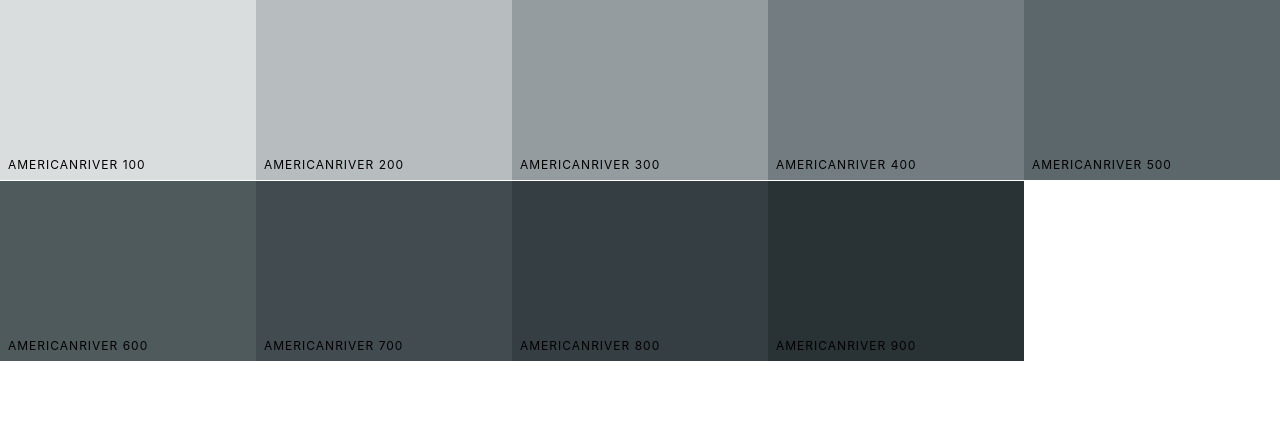
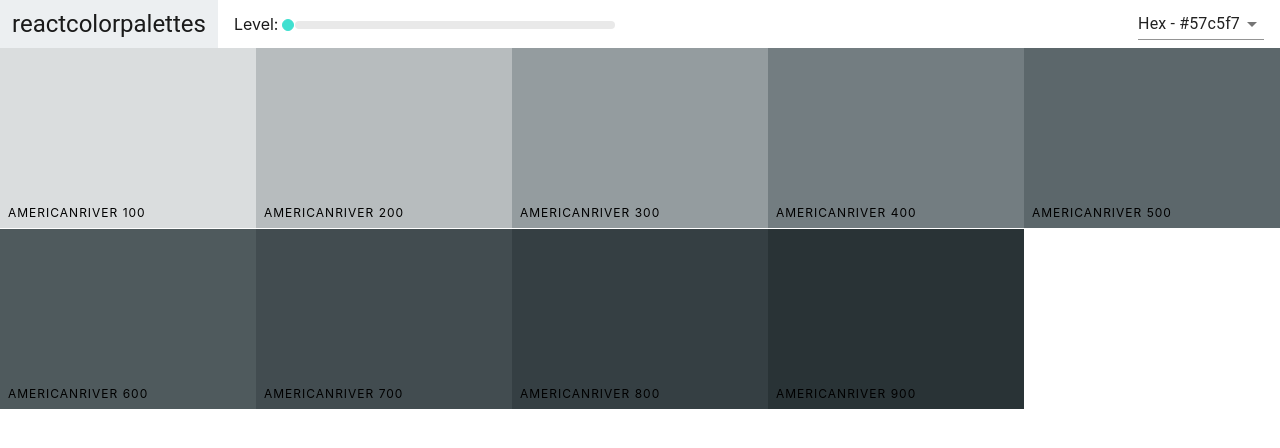
Before and after one commit to yunshine/React-Color-Palettes, a React (Create React App) app: page /palette/flat-ui-colors-american/americanriver in a window 1280 px wide. Shown: the top 448 px of the page. Built offline with nearby package versions, Linux system fonts and the light colour scheme.

Commit message:
Added the navbar to the singlecolorcomponent page with a functional hex/rgb/rgba selector

```diff
--- a/src/SingleColorPalette.js
+++ b/src/SingleColorPalette.js
@@ -1,5 +1,6 @@
 import React, { Component } from 'react'; // imrc is the shortcut...
 import ColorBox from './ColorBox';
+import Navbar from './Navbar';
 // import -something-, { -something- } from './-something-';
 // import './SingleColorPalette.css'; // make a CSS file for this component..
 // import { Route, Switch, NavLink } from 'react-router-dom';
@@ -12,9 +13,15 @@ class SingleColorPalette extends Component {
   constructor(props) {
     super(props);
     this._shades = this.gatherShades(this.props.palette, this.props.colorId);
-    // this.state = { shades: this.gatherShades(this.props.palette) };
+    this.state = { format: "hex" };
     console.log(this._shades);
     this.gatherShades = this.gatherShades.bind(this);
+    this.changeFormat = this.changeFormat.bind(this);
+  }
+
+  changeFormat(val) {
+    // alert(val);
+    this.setState({ format: val });
   }
 
   gatherShades(palette, colorToFilterBy) {
@@ -30,11 +37,13 @@ class SingleColorPalette extends Component {
   }
 
   render() {
+    const { format } = this.state;
     const colorBoxes = this._shades.map(color => (
-      <ColorBox key={color.id} name={color.name} background={color.hex} showLink={false} />
+      <ColorBox key={color.id} name={color.name} background={color[format]} showLink={false} />
     ));
     return (
       <div className="SingleColorPalette Palette">
+        <Navbar handleChange={this.changeFormat} />
         <div className="Palette-colors">
           {colorBoxes}
         </div>
```
